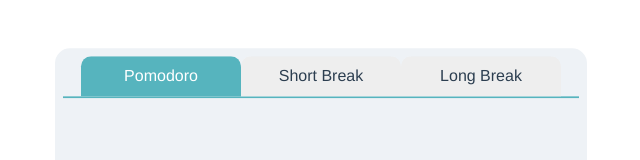
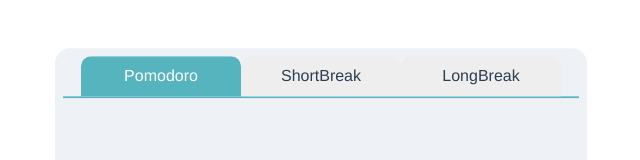
Before and after one commit to fpd787/pomodoro-app, a Vue app: page / in a window 1280 px wide. Shown: the top 160 px of the page, without its empty margins (319-959 px from the left). Built offline with nearby package versions, Linux system fonts and the light colour scheme.

Commit message:
タブの切替時に発生するいくつかのバグを修正

```diff
--- a/src/components/Tabs.vue
+++ b/src/components/Tabs.vue
@@ -1,49 +1,50 @@
 <template>
   <div class="tabs">
-    <input type="radio" name="tabs" @change="changeTab('pomodoro', 1500)" value="pomodoro" id="pomodoroTab" class="tab-input">
-    <label for="pomodoroTab" :class="classPomodoro">Pomodoro</label>
-
-    <input type="radio" name="tabs" @change="changeTab('shortBreak', 300)" value="shortBreak" id="shortBreakTab" class="tab-input">
-    <label for="shortBreakTab" :class="classShortBreak">Short Break</label>
-
-    <input type="radio" name="tabs" @change="changeTab('longBreak', 900)" value="longBreak" id="longBreakTab" class="tab-input">
-    <label for="longBreakTab" :class="classLongBreak">Long Break</label>
-
+    <div v-for="tab in tabs" :key="tab.id" class="tab">
+      <input
+        type="radio"
+        name="tabs"
+        v-model="activeTab"
+        @change="changeTab"
+        :value="tab.value"
+        :id="tab.value"
+        class="tab-input"
+      >
+      <label :for="tab.value" :class="classActiveTab(tab.value)">{{ tab.value }}</label>
+    </div>
     <div class="bottom-line"></div>
   </div>
 </template>
 
 <script>
 export default {
+  data() {
+    return {
+      tabs: [
+        { id: 1, value: 'Pomodoro', maxCount: 1500 },
+        { id: 2, value: 'ShortBreak', maxCount: 300 },
+        { id: 3, value: 'LongBreak', maxCount: 900 }
+      ],
+      activeTab: this.$store.getters.activeTab
+    }
+  },
   computed: {
-    activeTab() {
-      return this.$store.getters.activeTab
-    },
-    classPomodoro() {
+    maxCount() {
+      const selectedTab = this.tabs.find((e) => e.value === this.activeTab)
+      return selectedTab.maxCount
+    }
+  },
+  methods: {
+    classActiveTab(tabName) {
       return {
-        'tab-active': this.activeTab === 'pomodoro',
-        'tab-not-active': this.activeTab !== 'pomodoro',
+        'tab-active': this.activeTab === tabName,
+        'tab-not-active': this.activeTab !== tabName,
         'tab-label': true
       }
     },
-    classShortBreak() {
-      return {
-        'tab-active': this.activeTab === 'shortBreak',
-        'tab-not-active': this.activeTab !== 'shortBreak',
-        'tab-label': true
-      }
-    },
-    classLongBreak() {
-      return {
-        'tab-active': this.activeTab === 'longBreak',
-        'tab-not-active': this.activeTab !== 'longBreak',
-        'tab-label': true
-      }
-    }
-  },
-  methods: {
-    changeTab (tab, counter) {
-      this.$store.commit('changeTab', { tab: tab, counter: counter })
+    changeTab () {
+      this.$store.commit('changeTab', { activeTab: this.activeTab })
+      this.$store.commit('setCount', { maxCount: this.maxCount })
       this.$store.commit('reset')
     }
   }
@@ -56,6 +57,9 @@
 
 .tabs {
   overflow: hidden;
+}
+.tab {
+  display: inline-block;
 }
 .tab-input {
   display: none;
--- a/src/store.js
+++ b/src/store.js
@@ -7,8 +7,9 @@
   state: {
     timer: null,
     counter: 1500,
+    maxCount: 0,
     isTimerOn: false,
-    activeTab: 'pomodoro'
+    activeTab: 'Pomodoro'
   },
   getters: {
     dateCounter: (state) => {
@@ -18,11 +19,6 @@
     },
     activeTab: (state) => {
       return state.activeTab
-    },
-    maxCount: (state) => {
-      return state.activeTab === 'pomodoro' ? 1500
-        : state.activeTab === 'shortBreak' ? 300
-        : 900
     }
   },
   mutations: {
@@ -40,8 +36,10 @@
       state.counter = state.maxCount
     },
     changeTab (state, payload) {
-      state.activeTab = payload.tab
-      state.maxCount = payload.counter
+      state.activeTab = payload.activeTab
+    },
+    setCount (state, payload) {
+      state.maxCount = payload.maxCount
     }
   }
 })
```
Also changed, not shown: 1 other file (tests, documents, lock files or other folders).
